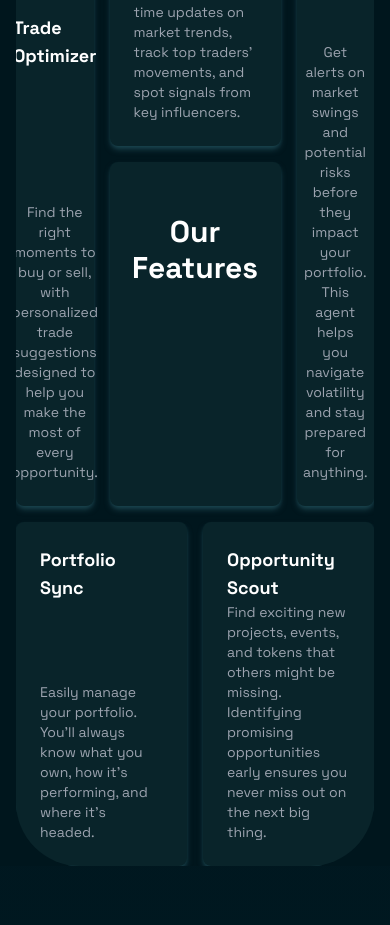
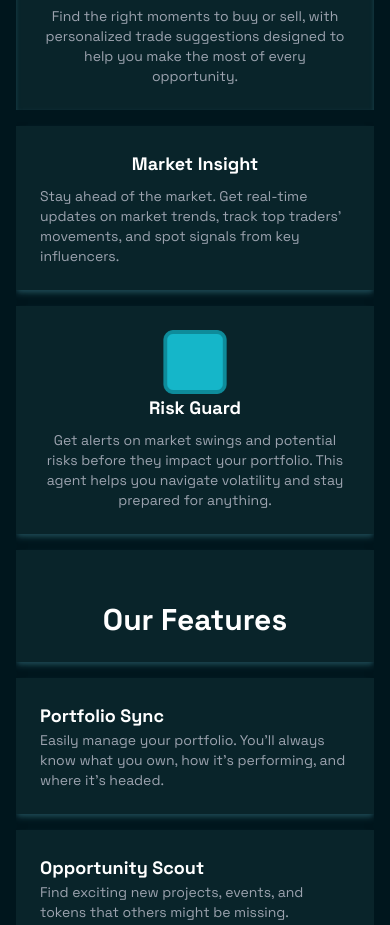
Before and after one commit to LataBansavade/LataBansavade_FrontendDeveloper, a React (Vite) app: page / in a window 390 px wide. Shown: the part 1042-1967 px from the top of the page. Built offline with nearby package versions, Linux system fonts and the light colour scheme.

Commit message:
Update GridComponent.tsx

```diff
--- a/src/components/GridComponent.tsx
+++ b/src/components/GridComponent.tsx
@@ -1,56 +1,146 @@
 import React from "react";
-import rectangle1 from "../images/Rectangle 1.png"
+import rectangle1 from "../images/Rectangle 1.png";
 
 const GridComponent: React.FC = () => {
   return (
-    <div className="bg-[#00161D] min-h-screen flex items-center justify-center px-4 ">
-      <div className="grid grid-cols-4 grid-rows-3 gap-4 max-w-4xl rounded-[4rem] overflow-hidden">
+    <div
+      className="bg-[#00161D] min-h-screen flex flex-col gap-10 items-center justify-center px-4"
+      // (Optional) You can add a box shadow or any outer styling here if needed.
+    >
+        <h1 className="text-4xl font-semibold" id="Features">Features</h1>
+
+      {/* Grid container with dense flow and responsive column definitions */}
+      <div
+        className="
+          grid
+          grid-flow-dense
+          grid-cols-1
+          sm:grid-cols-2
+          md:grid-cols-3
+          lg:grid-cols-4
+          max-[995px]:grid-cols-1
+          gap-4
+          w-full
+          max-w-4xl
+          rounded-none sm:rounded-[4rem]
+          overflow-hidden
+          relative
+        "
+      >
         {/* Trade Optimizer */}
-        <div className="bg-[#09242A] shadow shadow-inner shadow-[#1b454f] rounded-lg p-6 flex flex-col items-center justify-between shadow-md row-span-2">
-          <img src={rectangle1} className="w-16 h-16"/>
+        <div
+          className="
+            bg-[#09242A]
+            shadow shadow-inner shadow-[#1b454f]
+            rounded-none sm:rounded-lg
+            p-6
+            flex flex-col items-center justify-between
+            row-span-1 md:row-span-2
+            max-[995px]:row-span-1
+          "
+        >
+          <img src={rectangle1} className="w-16 h-16" alt="Trade Optimizer" />
           <h2 className="text-lg font-bold text-white mb-2">Trade Optimizer</h2>
           <p className="text-sm text-gray-400 text-center">
-            Find the right moments to buy or sell, with personalized trade suggestions designed to help you make the most of every opportunity.
+            Find the right moments to buy or sell, with personalized trade
+            suggestions designed to help you make the most of every opportunity.
           </p>
         </div>
 
         {/* Market Insight */}
-        <div className="bg-[#09242A]  shadow-md col-span-2 shadow shadow-inner shadow-[#1b454f] rounded-lg p-6 flex flex-col items-center justify-between shadow-md">
+        <div
+          className="
+            bg-[#09242A]
+            shadow-md shadow shadow-inner shadow-[#1b454f]
+            rounded-none sm:rounded-lg
+            p-6
+            flex flex-col items-center justify-between
+            col-span-2
+            max-[995px]:col-span-1
+          "
+        >
           <h2 className="text-lg font-bold text-white mb-2">Market Insight</h2>
-          <p className="text-sm text-gray-400 ">
-            Stay ahead of the market. Get real-time updates on market trends, track top traders' movements, and spot signals from key influencers.
+          <p className="text-sm text-gray-400">
+            Stay ahead of the market. Get real-time updates on market trends,
+            track top traders' movements, and spot signals from key influencers.
           </p>
         </div>
 
         {/* Risk Guard */}
-        <div className="bg-[#09242A] rounded-lg p-6 shadow-md shadow shadow-inner shadow-[#1b454f] rounded-lg p-6 flex flex-col items-center justify-between shadow-md row-span-2">
-        <img src={rectangle1} className="w-16 h-16"/>
+        <div
+          className="
+            riskGuardGrid
+            bg-[#09242A]
+            rounded-none sm:rounded-lg
+            p-6
+            shadow-md shadow shadow-inner shadow-[#1b454f]
+            flex flex-col items-center justify-between
+            row-span-1 md:row-span-2
+            max-[995px]:row-span-1
+          "
+        >
+          <img src={rectangle1} className="w-16 h-16" alt="Risk Guard" />
           <h2 className="text-lg font-bold text-white mb-2">Risk Guard</h2>
           <p className="text-sm text-gray-400 text-center">
-            Get alerts on market swings and potential risks before they impact your portfolio. This agent helps you navigate volatility and stay prepared for anything.
+            Get alerts on market swings and potential risks before they impact
+            your portfolio. This agent helps you navigate volatility and stay
+            prepared for anything.
           </p>
         </div>
 
         {/* Center Sync */}
-        <div className="bg-[#09242A] rounded-lg p-6 shadow-md shadow shadow-inner shadow-[#1b454f] rounded-lg p-6 flex flex-col items-center justify-between shadow-md col-span-2">
-          <h2 className="text-3xl font-bold text-white mt-7 text-center"> Our Features</h2>
-
+        <div
+          className="
+            bg-[#09242A]
+            rounded-none sm:rounded-lg
+            p-6
+            shadow-md shadow shadow-inner shadow-[#1b454f]
+            flex flex-col items-center justify-between
+            col-span-2
+            max-[995px]:col-span-1
+          "
+        >
+          <h2 className="text-3xl font-bold text-white mt-7 text-center">
+            Our Features
+          </h2>
         </div>
 
-
         {/* Portfolio Sync */}
-        <div className="bg-[#09242A] rounded-lg p-6 shadow-md shadow shadow-inner shadow-[#1b454f] rounded-lg p-6 flex flex-col justify-between shadow-md col-span-2">
+        <div
+          className="
+            bg-[#09242A]
+            rounded-none sm:rounded-lg
+            p-6
+            shadow-md shadow shadow-inner shadow-[#1b454f]
+            flex flex-col justify-between
+            col-span-2
+            max-[995px]:col-span-1
+          "
+        >
           <h2 className="text-lg font-bold text-white">Portfolio Sync</h2>
-          <p className="text-sm text-gray-400 ">
-            Easily manage your portfolio. You'll always know what you own, how it's performing, and where it's headed.
+          <p className="text-sm text-gray-400">
+            Easily manage your portfolio. You'll always know what you own, how it's
+            performing, and where it's headed.
           </p>
         </div>
 
         {/* Opportunity Scout */}
-        <div className="bg-[#09242A] rounded-lg p-6 shadow-md shadow shadow-inner shadow-[#1b454f] rounded-lg p-6 flex flex-col  justify-between shadow-md col-span-2">
+        <div
+          className="
+            bg-[#09242A]
+            rounded-none sm:rounded-lg
+            p-6
+            shadow-md shadow shadow-inner shadow-[#1b454f]
+            flex flex-col justify-between
+            col-span-2
+            max-[995px]:col-span-1
+          "
+        >
           <h2 className="text-lg font-bold text-white">Opportunity Scout</h2>
           <p className="text-sm text-gray-400">
-            Find exciting new projects, events, and tokens that others might be missing. Identifying promising opportunities early ensures you never miss out on the next big thing.
+            Find exciting new projects, events, and tokens that others might be
+            missing. Identifying promising opportunities early ensures you never
+            miss out on the next big thing.
           </p>
         </div>
       </div>
```
